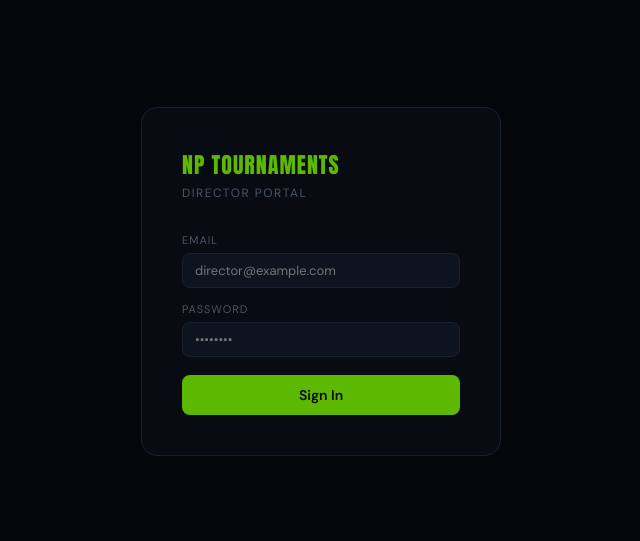
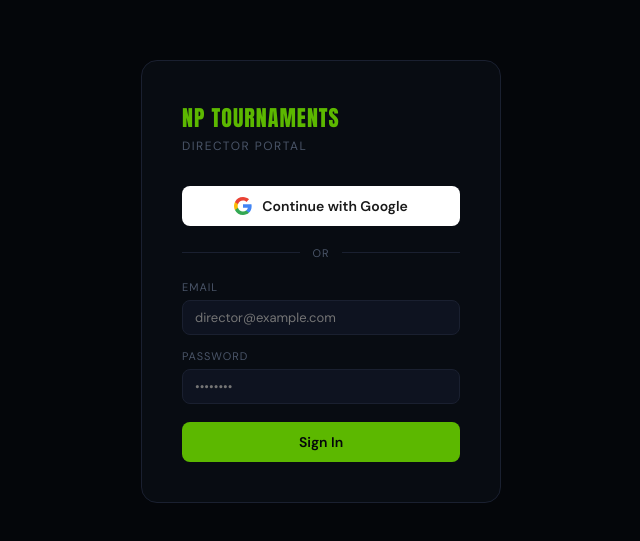
Before and after one commit to Coachjay510/np-tournaments, a React (Vite) app: page /login in a window 1280 px wide. Shown: the part 119-660 px from the top of the page, without its empty margins (319-959 px from the left). Built offline with nearby package versions, Linux system fonts and the light colour scheme; no server answers.

Commit message:
feat: Google SSO login button

```diff
--- a/src/pages/Login.jsx
+++ b/src/pages/Login.jsx
@@ -7,6 +7,7 @@ export default function Login() {
   const [password, setPassword] = useState('')
   const [error, setError] = useState('')
   const [loading, setLoading] = useState(false)
+  const [googleLoading, setGoogleLoading] = useState(false)
   const navigate = useNavigate()
 
   async function handleLogin(e) {
@@ -18,41 +19,53 @@ export default function Login() {
     else navigate('/')
   }
 
+  async function handleGoogleLogin() {
+    setGoogleLoading(true)
+    setError('')
+    const { error } = await supabase.auth.signInWithOAuth({
+      provider: 'google',
+      options: { redirectTo: window.location.origin + '/' }
+    })
+    if (error) { setError(error.message); setGoogleLoading(false) }
+  }
+
   return (
     <div style={{ minHeight:'100vh', background:'#04060a', display:'flex', alignItems:'center', justifyContent:'center' }}>
       <div style={{ width:360, padding:40, background:'#080c12', border:'1px solid #1a2030', borderRadius:16 }}>
         <div style={{ fontFamily:'Anton, sans-serif', fontSize:22, color:'#5cb800', letterSpacing:1, marginBottom:4 }}>NP TOURNAMENTS</div>
         <div style={{ fontSize:12, color:'#4a5568', textTransform:'uppercase', letterSpacing:'1.5px', marginBottom:32 }}>Director Portal</div>
 
+        <button
+          onClick={handleGoogleLogin}
+          disabled={googleLoading}
+          style={{ width:'100%', display:'flex', alignItems:'center', justifyContent:'center', gap:10, background:'#fff', color:'#1a1a1a', border:'none', padding:'11px', borderRadius:8, fontWeight:600, fontSize:14, cursor:'pointer', marginBottom:20, opacity: googleLoading ? 0.6 : 1 }}
+        >
+          <svg width="18" height="18" viewBox="0 0 18 18" xmlns="http://www.w3.org/2000/svg">
+            <path d="M17.64 9.2c0-.637-.057-1.251-.164-1.84H9v3.481h4.844c-.209 1.125-.843 2.078-1.796 2.717v2.258h2.908c1.702-1.567 2.684-3.875 2.684-6.615z" fill="#4285F4"/>
+            <path d="M9 18c2.43 0 4.467-.806 5.956-2.184l-2.908-2.258c-.806.54-1.837.86-3.048.86-2.344 0-4.328-1.584-5.036-3.711H.957v2.332A8.997 8.997 0 0 0 9 18z" fill="#34A853"/>
+            <path d="M3.964 10.707A5.41 5.41 0 0 1 3.682 9c0-.593.102-1.17.282-1.707V4.961H.957A8.996 8.996 0 0 0 0 9c0 1.452.348 2.827.957 4.039l3.007-2.332z" fill="#FBBC05"/>
+            <path d="M9 3.58c1.321 0 2.508.454 3.44 1.345l2.582-2.58C13.463.891 11.426 0 9 0A8.997 8.997 0 0 0 .957 4.961L3.964 7.293C4.672 5.163 6.656 3.58 9 3.58z" fill="#EA4335"/>
+          </svg>
+          {googleLoading ? 'Redirecting...' : 'Continue with Google'}
+        </button>
+
+        <div style={{ display:'flex', alignItems:'center', gap:12, marginBottom:20 }}>
+          <div style={{ flex:1, height:1, background:'#1a2030' }} />
+          <span style={{ fontSize:11, color:'#4a5568', textTransform:'uppercase', letterSpacing:1 }}>or</span>
+          <div style={{ flex:1, height:1, background:'#1a2030' }} />
+        </div>
+
         <form onSubmit={handleLogin} style={{ display:'flex', flexDirection:'column', gap:14 }}>
           <div>
             <label style={{ fontSize:11, color:'#4a5568', textTransform:'uppercase', letterSpacing:1, display:'block', marginBottom:6 }}>Email</label>
-            <input
-              type="email"
-              value={email}
-              onChange={e => setEmail(e.target.value)}
-              placeholder="director@example.com"
-              style={{ width:'100%' }}
-              required
-            />
+            <input type="email" value={email} onChange={e => setEmail(e.target.value)} placeholder="director@example.com" style={{ width:'100%' }} required />
           </div>
           <div>
             <label style={{ fontSize:11, color:'#4a5568', textTransform:'uppercase', letterSpacing:1, display:'block', marginBottom:6 }}>Password</label>
-            <input
-              type="password"
-              value={password}
-              onChange={e => setPassword(e.target.value)}
-              placeholder="••••••••"
-              style={{ width:'100%' }}
-              required
-            />
+            <input type="password" value={password} onChange={e => setPassword(e.target.value)} placeholder="••••••••" style={{ width:'100%' }} required />
           </div>
           {error && <div style={{ fontSize:12, color:'#e05555', background:'#1f0707', border:'1px solid #3a0a0a', padding:'8px 12px', borderRadius:6 }}>{error}</div>}
-          <button
-            type="submit"
-            disabled={loading}
-            style={{ background:'#5cb800', color:'#04060a', border:'none', padding:'11px', borderRadius:8, fontWeight:700, fontSize:14, marginTop:4, opacity: loading ? 0.6 : 1 }}
-          >
+          <button type="submit" disabled={loading} style={{ background:'#5cb800', color:'#04060a', border:'none', padding:'11px', borderRadius:8, fontWeight:700, fontSize:14, marginTop:4, opacity: loading ? 0.6 : 1, cursor:'pointer' }}>
             {loading ? 'Signing in...' : 'Sign In'}
           </button>
         </form>
```
Also changed, not shown: 1 other file (tests, documents, lock files or other folders).
